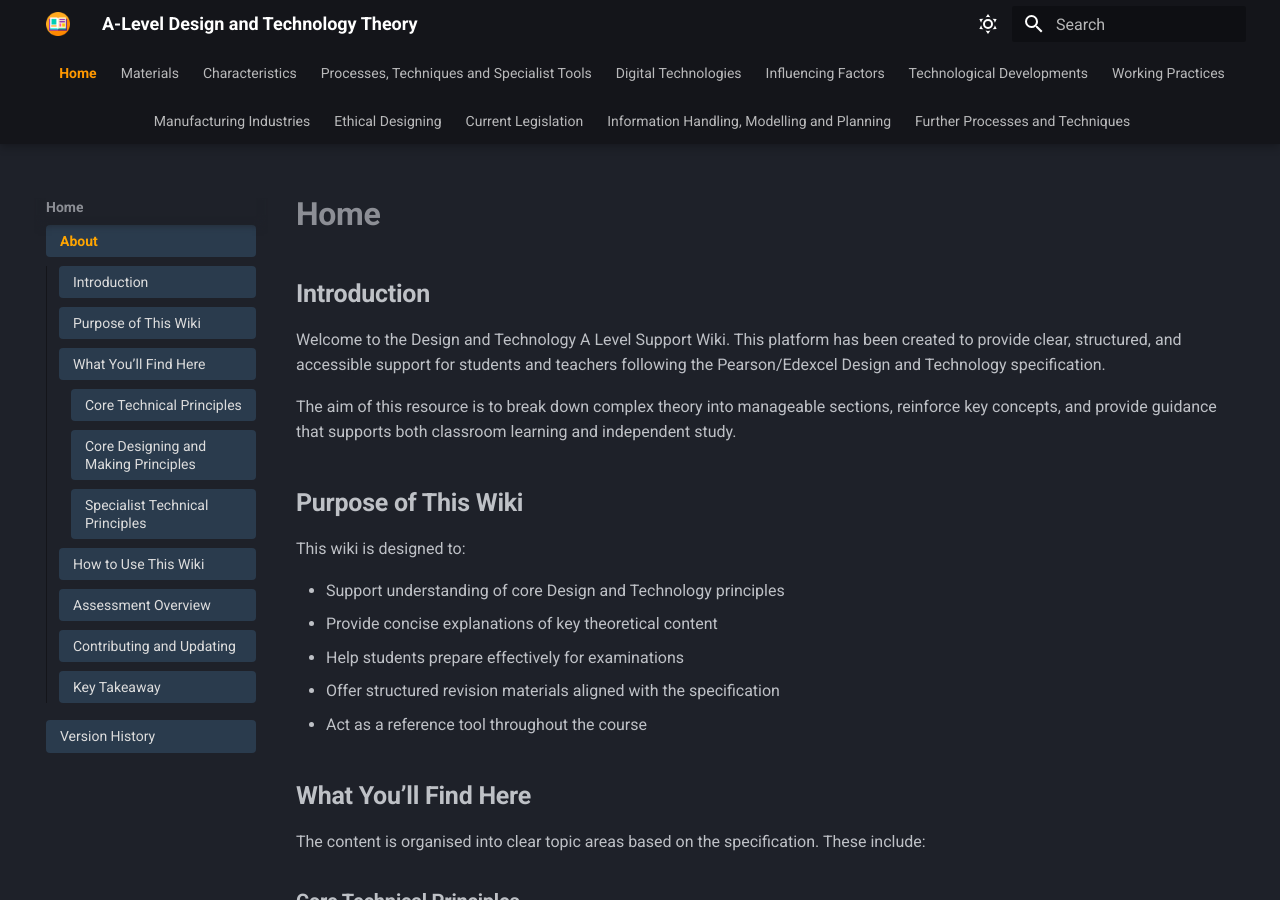
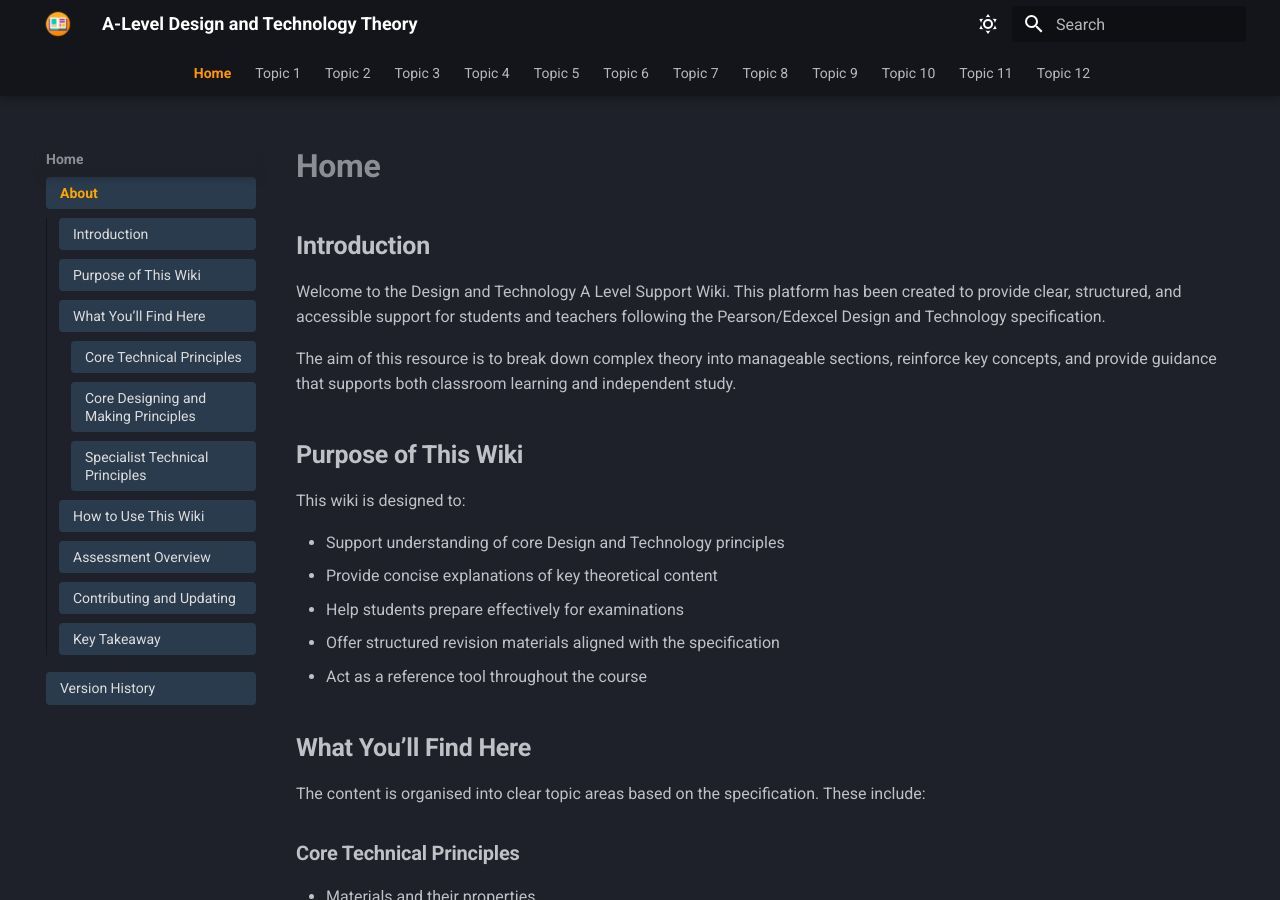
Before and after one commit to PixelMister/Design-and-Technology-Content, an MkDocs documentation site: the page built from docs/index.md, in a window 1280 px wide and 900 px high. Built offline with MkDocs 1.6.1 and Material for MkDocs 9.7.7, drawn with Linux system fonts in a browser that asks for light colours.

Commit message:
Update mkdocs.yml

```diff
--- a/mkdocs.yml
+++ b/mkdocs.yml
@@ -4,7 +4,7 @@ nav:
   - Home:
       - About: index.md
       - Version History: Home/version-history.md
-  - Materials:
+  - Topic 1:
       - Hardwoods:
         - Oak: Materials/Woods/Hardwoods/oak.md
         - Balsa: Materials/Woods/Hardwoods/balsa.md
@@ -81,7 +81,7 @@ nav:
         - Photo-Chromic Materials: Materials/Smart and Modern Materials/photochromicmaterials.md
         - Thermo-Chromic Materials: Materials/Smart and Modern Materials/thermochromicmaterials.md
         - Quantum Tunnelling Composites: Materials/Smart and Modern Materials/quantumtunnellingcomposites.md
-  - Characteristics:
+  - Topic 2:
       - Conductivity: Characteristics/conductivity.md
       - Strength: Characteristics/strength.md
       - Elasticity: Characteristics/elasticity.md
@@ -91,7 +91,7 @@ nav:
       - Toughness: Characteristics/toughness.md
       - Durability: Characteristics/durability.md
       - Biodegradability: Characteristics/biodegradability.md
-  - Processes, Techniques and Specialist Tools:
+  - Topic 3:
       - Heat Treatments:
         - Hardening: Processes, Techniques and Tools/Heat Treatments/hardening.md
         - Tempering: Processes, Techniques and Tools/Heat Treatments/tempering.md
@@ -212,7 +212,7 @@ nav:
           - Hot Foil Blocking: Processes, Techniques and Tools/Finishes/Paper and Board Finishes/hotfoilblocking.md
           - Embossing: Processes, Techniques and Tools/Finishes/Paper and Board Finishes/embossing.md
           - Specialist Tools: Processes, Techniques and Tools/Finishes/Paper and Board Finishes/paperandboardfinishestools.md
-  - Digital Technologies:
+  - Topic 4:
       - CAD: Digital Technologies/cad.md
       - CAM: Digital Technologies/cam.md
       - Rapid Prototyping: Digital Technologies/rapidprototyping.md
@@ -221,7 +221,7 @@ nav:
       - CNC Milling Machines: Digital Technologies/cncmillingmachines.md
       - CNC Laser: Digital Technologies/cnclaser.md
       - CNC Vinyl Cutters: Digital Technologies/cncvinylcutters.md
-  - Influencing Factors:
+  - Topic 5:
       - User Centred Design: Influencing Factors/User Centred Design/usercentreddesign.md
       - Anthropometrics and Ergonomics:
         - Sources and Applciation of Data: Influencing Factors/Anthropmetrics and Ergonomics/sourcesofdata.md
@@ -238,7 +238,7 @@ nav:
         - Post Modernism: Influencing Factors/Art History/postmodernism.md
         - Streamlining: Influencing Factors/Art History/streamlining.md
         - Memphis: Influencing Factors/Art History/memphis.md
-  - Technological Developments:
+  - Topic 6:
       - Mass Production:
         - The Consumer Society: Effects of Technological Development/Mass Production/consumersociety.md
         - Built In Obsolescence: Effects of Technological Development/Mass Production/builtinobsolescence.md
@@ -251,10 +251,10 @@ nav:
       - The Global Marketplace:
         - Multinational Companies: Effects of Technological Development/Global Marketplace/multinationalcompanies.md
         - Offshore Manufacturing: Effects of Technological Development/Global Marketplace/offshoremanufacturing.md
-  - Working Practices:
+  - Topic 7:
       - Safe Working Practices: Safe Working Practices, Hazards and Risk Assessments/safeworkingpractices.md
       - Hazards and Risk Assessments: Safe Working Practices, Hazards and Risk Assessments/hazardsandriskassessments.md
-  - Manufacturing Industries:
+  - Topic 8:
       - Production Methods:
         - One Off Production: Features of Manufacturing Industries/Production Methods/oneoffproduction.md
         - Batch Production: Features of Manufacturing Industries/Production Methods/batchproduction.md
@@ -275,7 +275,7 @@ nav:
         - Quick Response Manufacturing: Features of Manufacturing Industries/Systems/quickresponsemanufacturing.md
         - Data Integration: Features of Manufacturing Industries/Systems/dataintegration.md
         - Concurrent Manufacturing: Features of Manufacturing Industries/Systems/concurrentmanufacturing.md
-  - Ethical Designing:
+  - Topic 9:
       - Sustainable Development Issues:
         - Material Selection: Ethical Designing/Sustainable Development Issues/materialselection.md
         - Manufacture: Ethical Designing/Sustainable Development Issues/manufacture.md
@@ -286,7 +286,7 @@ nav:
       - Cleaner Technologies:
         - Cost Implications: Ethical Designing/Cleaner Technologies/costimplications.md
         - Sustainability: Ethical Designing/Cleaner Technologies/sustainability.md
-  - Current Legislation:
+  - Topic 10:
       - Legislation:
         - Consumer Rights Act 2015: Current Legislation/Legislation/consumerrightsact.md
         - Sale of Goods Act 1979: Current Legislation/Legislation/saleofgoodsact.md
@@ -294,7 +294,7 @@ nav:
         - Health and Safety Regulation: Current Legislation/Principles and Applications/healthandsafetyregulation.md
         - Health and Safety at Work Act 1974: Current Legislation/Principles and Applications/healthandsafetyatworkact.md
         - COSHH and VOCs: Current Legislation/Principles and Applications/coshhandvoc.md
-  - Information Handling, Modelling and Planning:
+  - Topic 11:
       - Data and Studies:
         - Marketing: Information Handling, Modelling and Planning/Data and Studies/marketing.md
         - Innovation Management: Information Handling, Modelling and Planning/Data and Studies/innovationmanagement.md
@@ -313,7 +313,7 @@ nav:
         - British Standards: Information Handling, Modelling and Planning/Standards/britishstandards.md
         - European Standards: Information Handling, Modelling and Planning/Standards/europeanstandards.md
         - International Standards: Information Handling, Modelling and Planning/Standards/internationalstandards.md
-  - Further Processes and Techniques:
+  - Topic 12:
       - Strategies:
         - User Centred Design: Further Process and Techniques/Strategies/usercentreddesign.md
         - Circular Economy: Further Process and Techniques/Strategies/circulareconomy.md
@@ -328,17 +328,6 @@ nav:
         - Growth Stage: Further Process and Techniques/Product Life Cycle/growthstage.md
         - Maturity Stage: Further Process and Techniques/Product Life Cycle/maturitystage.md
         - Decline Stage: Further Process and Techniques/Product Life Cycle/declinestage.md
-
-
-
-
-
-
-
-
-
-
-
 extra_css:
   - stylesheets/extra.css
 theme:
```
